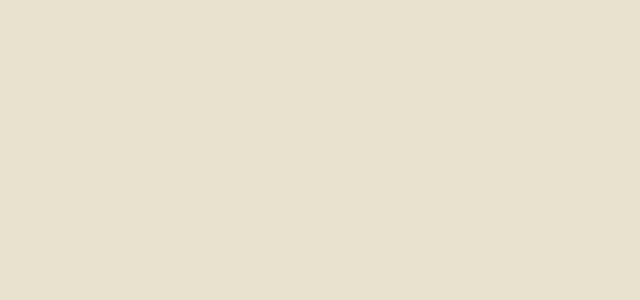
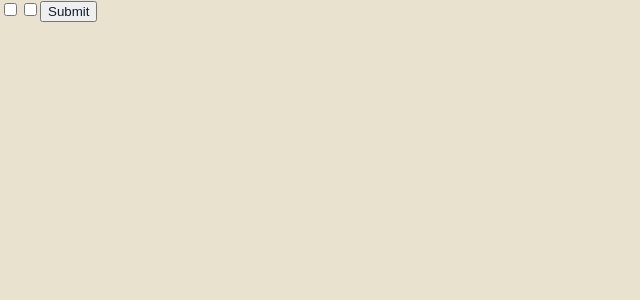
Before and after one commit to CxGarcia/tray, a React (Create React App) app: page / in a window 1280 px wide. Both pictures are taken after typing "Sample", "Sample", "name@example.com", "Sample123" into the empty fields and a click on the button "Submit". Shown: the top 300 px of the page, without its empty margins (0-640 px from the left). Built offline with nearby package versions, Linux system fonts and the light colour scheme.

Commit message:
feat: added checkboxes and logic for privacy form

```diff
--- a/src/components/PrivacyForm/PrivacyForm.js
+++ b/src/components/PrivacyForm/PrivacyForm.js
@@ -1,8 +1,37 @@
-import React from 'react';
+import React, { useState } from 'react';
 import styles from './PrivacyForm.module.scss';
 
 function PrivacyForm({ send }) {
-  return <div></div>;
+  const [userPreferences, setUserPreferences] = useState({
+    trayUpdates: false,
+    otherUpdates: false,
+  });
+
+  function handleSubmit(event) {
+    event.preventDefault();
+    send('SUBMIT', { payload: userPreferences });
+  }
+
+  function handleChange(event) {
+    const { name } = event.target;
+    setUserPreferences({ ...userPreferences, [name]: !userPreferences[name] });
+  }
+
+  return (
+    <form onSubmit={handleSubmit} onChange={handleChange}>
+      <input
+        type="checkbox"
+        name="trayUpdates"
+        defaultChecked={userPreferences.trayUpdates}
+      />
+      <input
+        type="checkbox"
+        name="otherUpdates"
+        defaultChecked={userPreferences.otherUpdates}
+      />
+      <button type="submit">Submit</button>
+    </form>
+  );
 }
 
 export default PrivacyForm;
--- a/src/components/UserForm/UserForm.js
+++ b/src/components/UserForm/UserForm.js
@@ -6,23 +6,19 @@ import styles from './UserForm.module.scss';
 function UserForm({ send }) {
   const [userInfo, setUserInfo] = useState({});
 
+  function handleSubmit(event) {
+    event.preventDefault();
+    send('SUBMIT', { payload: userInfo });
+  }
+
   //debounced handleChange as to not trigger constant rerenders from state changes when user is inputting values
   const handleChange = debounce(function handleChange(event) {
     const { name, value } = event.target;
     setUserInfo({ ...userInfo, [name]: value });
   }, 500);
 
-  function handleSubmit(event) {
-    event.preventDefault();
-    send('SUBMIT', { payload: userInfo });
-  }
-
-  function handleError(event) {
-    console.log(event);
-  }
-
   return (
-    <form onChange={handleChange} onSubmit={handleSubmit} onError={handleError}>
+    <form onSubmit={handleSubmit} onChange={handleChange}>
       <input type="text" name="name" required />
       <input type="text" name="role" />
       <input type="email" name="email" required />
```
